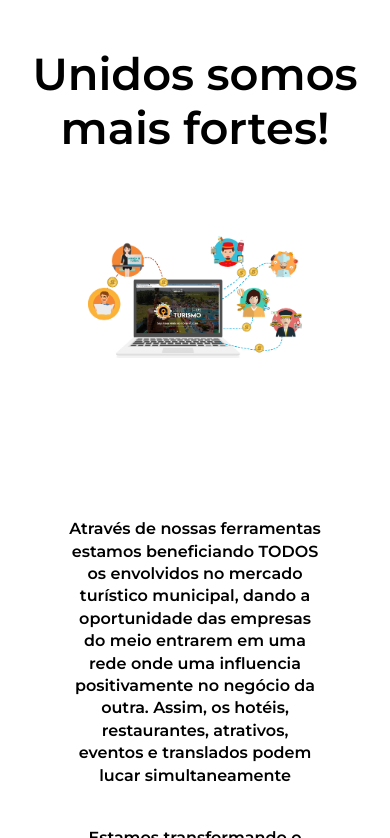
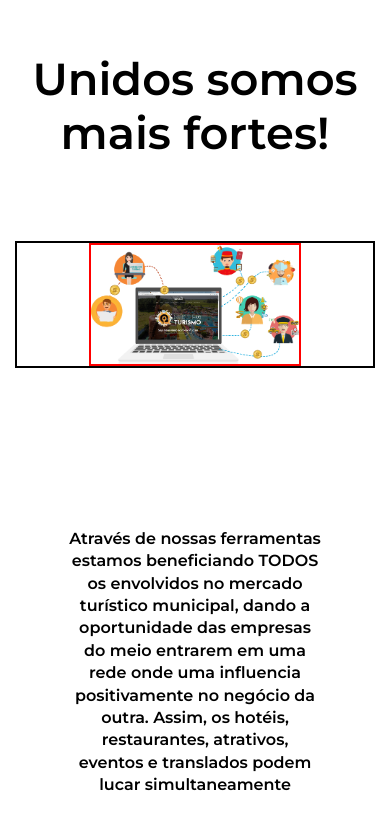
Before and after one commit to projetossejaprime/Landing-Page, a plain HTML site: page index.html in a window 390 px wide. Shown: the part 1162-2000 px from the top of the page. Drawn offline with nearby package versions, Linux system fonts and the light colour scheme.

Commit message:
Add files via upload

```diff
--- a/css/style.css
+++ b/css/style.css
@@ -820,6 +820,22 @@ footer{
         max-width: 100% !important;
         height: auto !important;
         align-self: flex-start !important;
+
+        border: 2px solid red;
+    }
+
+    .logotipo,
+    .img-nucleo-1,
+    .img-nucleo-2,
+    .imagens-s5,
+    .imagens-s6-1,
+    .imagens-s6-2,
+    .imagens-s6-3,
+    .imagens-s7-1,
+    .imagens-s7-2,
+    .imagens-s8-1,
+    .imagens-s8-2{
+        border: 2px solid black;
     }
 
     /* Section 5 */
```
